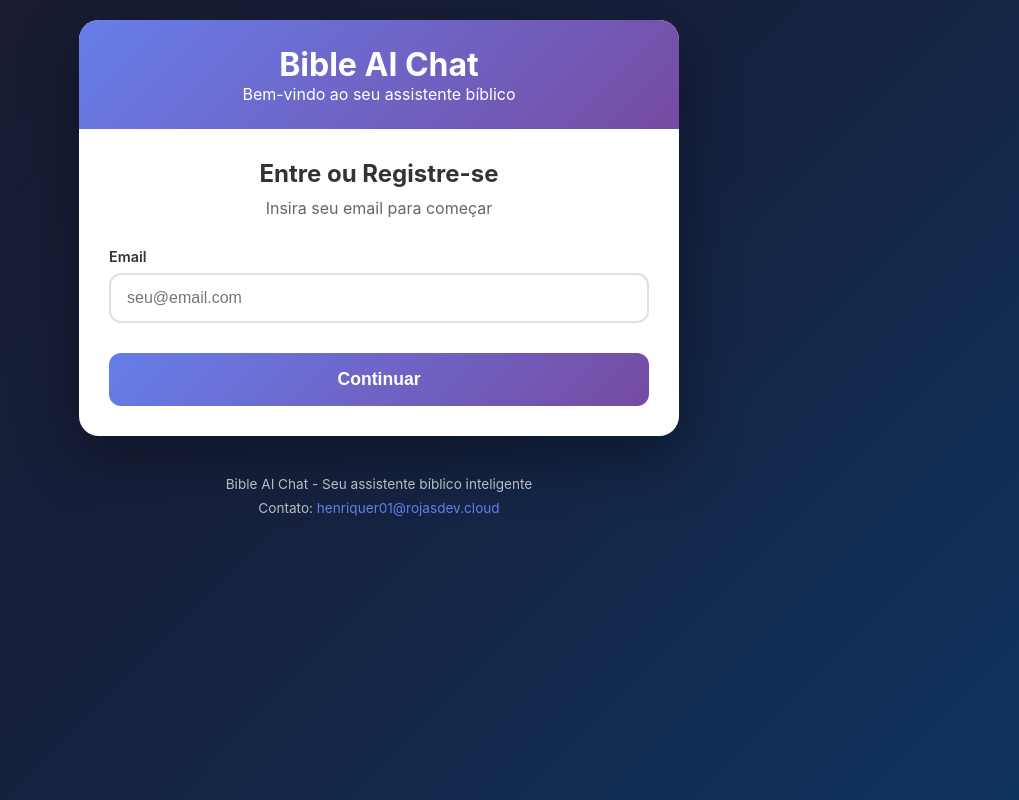
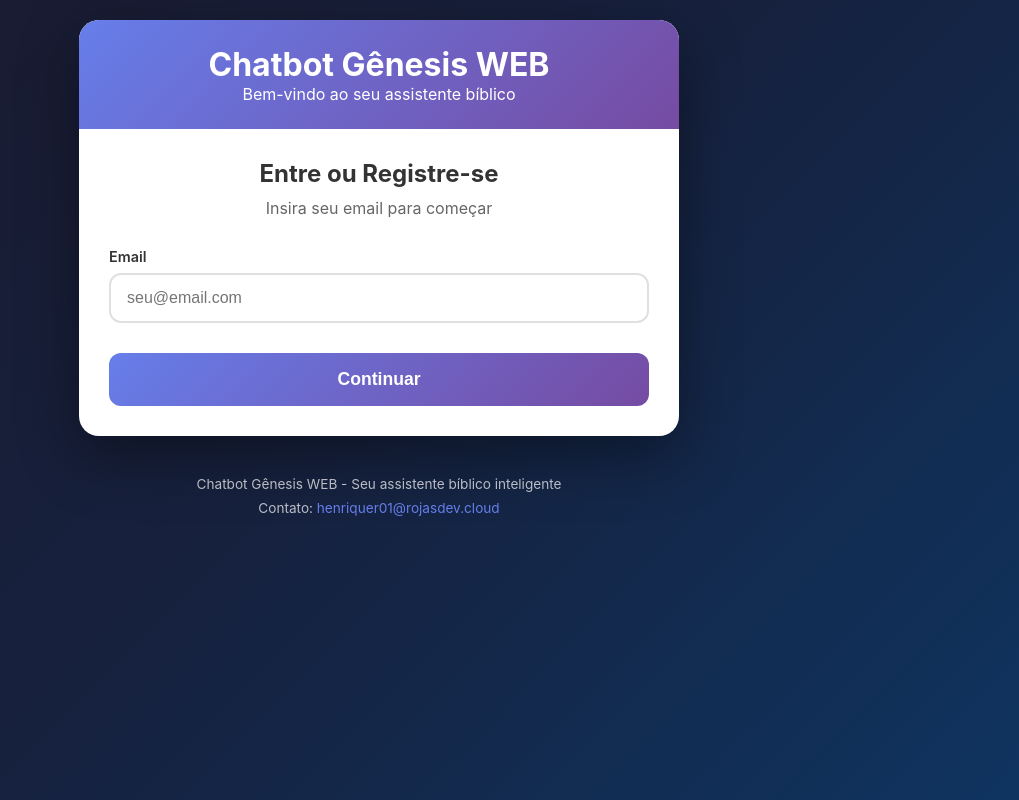
Before and after one commit to Rojasspeedcuber/chatbots_web, a website: page frontend_complete.html in a window 1280 px wide. Shown: the whole page, without its empty margins (261-1280 px from the left). Drawn offline with Linux system fonts and the light colour scheme.

Commit message:
Ajuste nos textos do frontend

```diff
--- a/frontend_complete.html
+++ b/frontend_complete.html
@@ -629,7 +629,7 @@
     <div class="screen active" id="loginScreen">
         <div class="container">
             <div class="modal-header">
-                <h1>Bible AI Chat</h1>
+                <h1>Chatbot Gênesis WEB</h1>
                 <p>Bem-vindo ao seu assistente bíblico</p>
             </div>
             <div class="modal-body login-screen">
@@ -739,7 +739,7 @@
 
     <!-- FOOTER -->
     <footer class="footer">
-        <div>Bible AI Chat - Seu assistente bíblico inteligente</div>
+        <div>Chatbot Gênesis WEB - Seu assistente bíblico inteligente</div>
         <div class="contact">
             Contato: <a href="mailto:henriquer01@rojasdev.cloud">henriquer01@rojasdev.cloud</a>
         </div>
```
